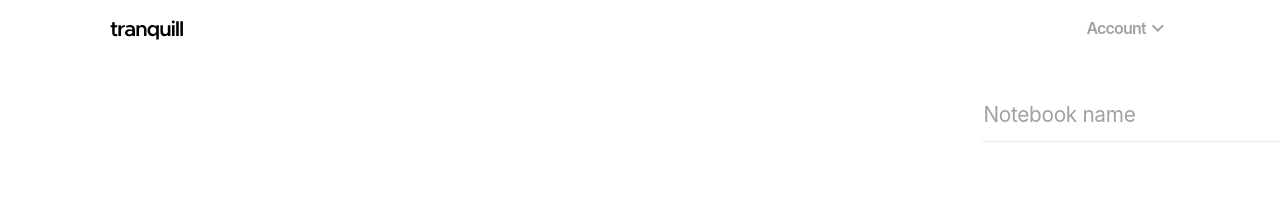
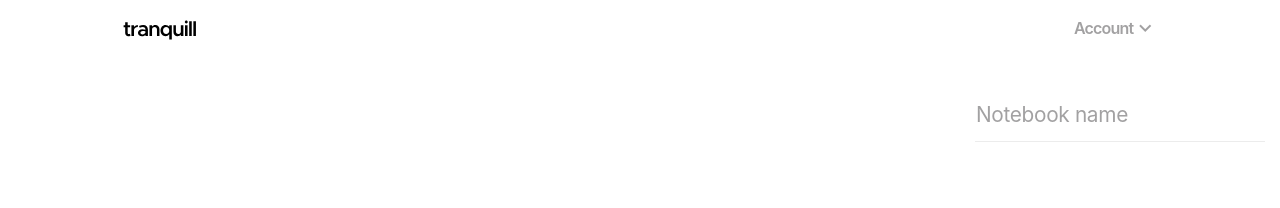
Before and after one commit to sruli/tranquill, a React (Create React App) app in the folder client/: page / in a window 1280 px wide. Shown: the top 208 px of the page. Built offline with nearby package versions, Linux system fonts and the light colour scheme; a web font is replaced by a local one.

Commit message:
Oops. Been using the wrong container fluid class the entire time :(
fixes horizontal scroll issue

```diff
--- a/client/src/App.js
+++ b/client/src/App.js
@@ -4,7 +4,7 @@ import Notebook from './scenes/Notebook';
 
 const App = () => (
   <div className="App">
-    <div className="container_fluid">
+    <div className="container-fluid">
       <AppNavbar />
       <Notebook />
     </div>
```
